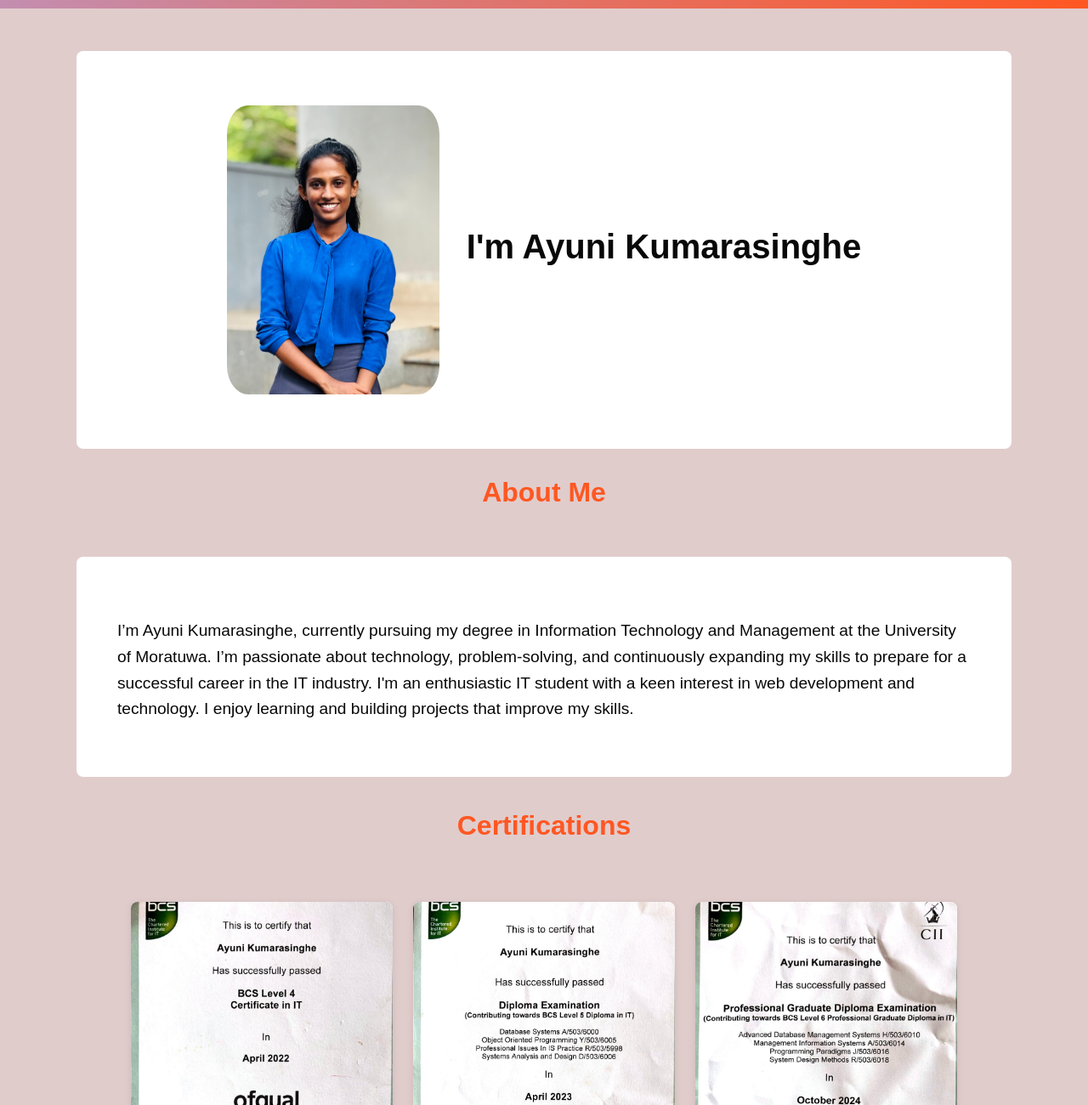
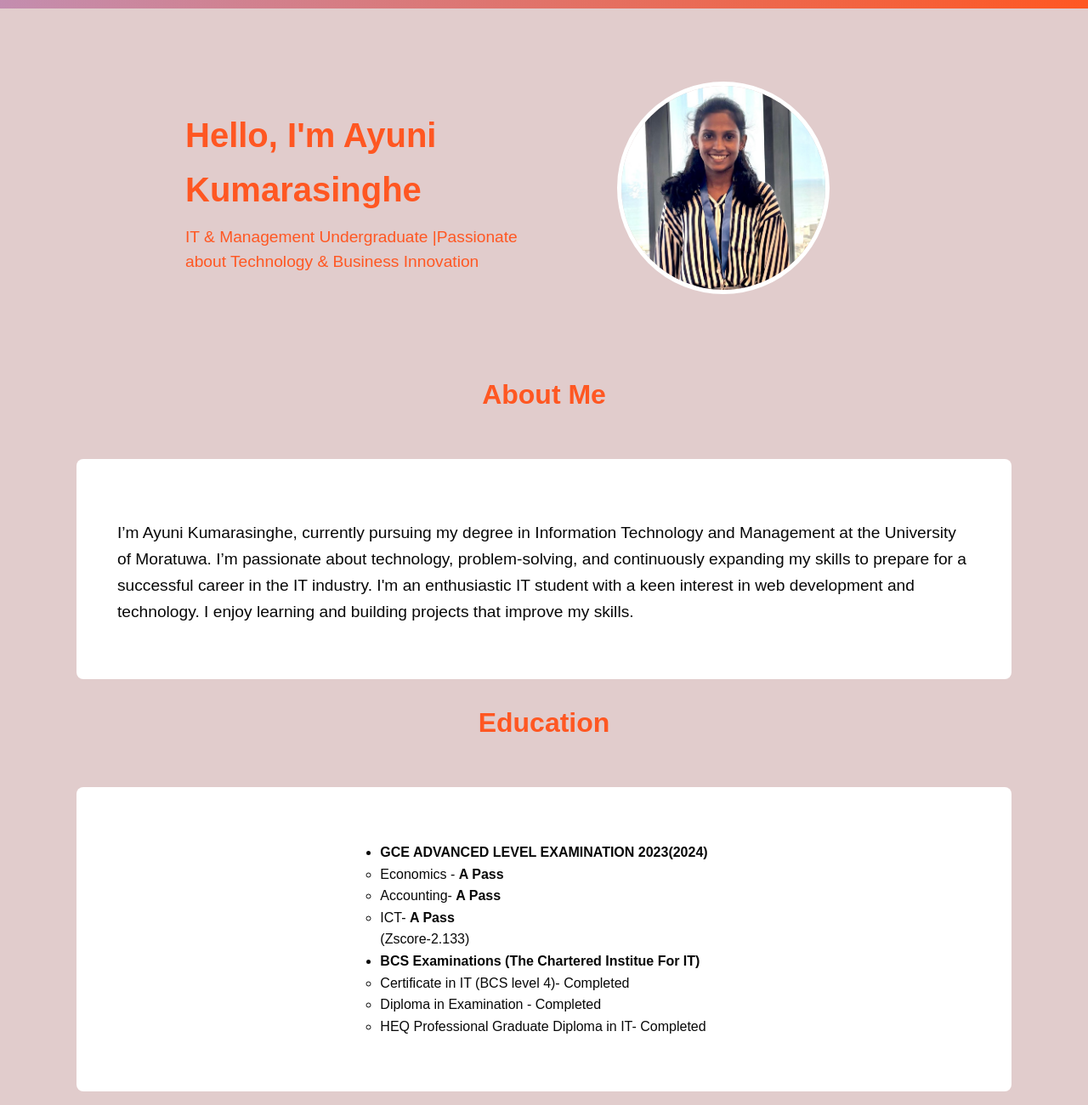
Before and after one commit to AyuniKumarasinghe/portfolio, a plain HTML site: page index.html in a window 1280 px wide. Shown: the part 60-1360 px from the top of the page at 85% size. Drawn offline with Linux system fonts and the light colour scheme.

Commit message:
Change layout

```diff
--- a/index.html
+++ b/index.html
@@ -19,14 +19,20 @@
     </ul>
   </nav>
 </header>
-
-<section class="banner">
-  <img src="MyImage.jpg" alt="Ayuni">
-  <div class="banner-text">
-    <h1>I'm Ayuni Kumarasinghe</h1>
-    <p> </p>
+<br>
+<section class="hero">
+  <div class="hero-content">
+    <div class="hero-text">
+      <h1>Hello, I'm Ayuni Kumarasinghe</h1>
+      <p>IT & Management Undergraduate |Passionate about Technology & Business Innovation</p>
+    </div>
+    <div class="hero-image">
+      <img src="myImage (2).jpg" alt="my">
+    </div>
   </div>
 </section>
+
+
 
 <br>
 
@@ -39,6 +45,28 @@
          I’m passionate about technology, problem-solving, and continuously expanding my skills to prepare for a successful career in the IT industry.
           I'm an enthusiastic IT student with a keen interest in web development and technology.
           I enjoy learning and building projects that improve my skills.</p>
+  </div>
+</section>
+
+
+<br>
+
+<h2 class="section-title">Education</h2>
+<section class="banner">
+  <div class="banner-text">
+    <ul>
+      <li><b>GCE ADVANCED LEVEL EXAMINATION 2023(2024)</b></li>
+<ul>
+<li>Economics -    <b>A Pass</b></li>
+<li>Accounting-   <b>A Pass</b></li>
+<li>ICT-           <b>A Pass</b></li></ul>
+(Zscore-2.133)
+<br>
+<li><b>BCS Examinations (The Chartered Institue For IT)</b></li>
+<ul><li>Certificate in IT (BCS level 4)-    Completed</li>
+<li>Diploma in Examination -                Completed</li>
+<li>HEQ Professional Graduate Diploma in IT- Completed</li>
+    </ul>
   </div>
 </section>
 
@@ -77,12 +105,28 @@
     <div class="card">MySQL </div>
   </div>
 </section>
-
+<section id="experience" class="py-5">
+  <div class="container">
+    <h2 class="section-title">Work Experience</h2>
+    <div class="row justify-content-center">
+      <div class="col-md-8">
+        <div class="card shadow-sm p-4">
+          <h4 class="card-title">Intern -Computer Operator</h4>
+          <h4 class="text-muted">Sri Lanka Telecom(PLC)| May 2024 - November 2024</h4>
+          <hr>
+          <p class="card-text mt-3">
+            Worked as a Computer Operator under the CRM department.
+             Gained hands-on experience in CRM systems, Excel sheet development, and customer inquiry handling, ensuring smooth operations and improved customer service efficiency.
+          </p>
+        </div>
+      </div>
+    </div>
+  </div>
+</section>
 <section>
   <h2 class="section-title">Projects</h2>
   <div class="projects">
     <div class="card">Portfolio Website</div>
-    <div class="card">Simple Calculator App</div>
   </div>
 </section>
 
--- a/style.css
+++ b/style.css
@@ -43,6 +43,48 @@ nav ul li a {
 nav ul li a:hover {
   color: #ff9800;
 }
+.hero {
+  background-color: Soft Peach (#f8c9a0);  /* dark navy background */
+  color: #ff5722;
+  padding: 60px 10%;
+}
+
+.hero-content {
+  display: flex;
+  align-items: center;
+  justify-content: space-between;
+  flex-wrap: wrap; /* makes it responsive */
+}
+
+.hero-text {
+  flex: 1;
+  min-width: 280px;
+}
+
+.hero-text h1 {
+  font-size: 2.5rem;
+  margin-bottom: 10px;
+}
+
+.hero-text p {
+  font-size: 1.2rem;
+  line-height: 1.5;
+}
+
+.hero-image {
+  flex: 1;
+  text-align: center;
+  min-width: 250px;
+}
+
+.hero-image img {
+  width: 250px;
+  height: 250px;
+  border-radius: 50%;
+  border: 5px solid white;
+  object-fit: cover;
+}
+
 
 /* ===== Banner Section ===== */
 .banner {
@@ -55,12 +97,17 @@ nav ul li a:hover {
   background:white;
   color: rgb(8, 8, 8);
   margin-top: 50px;
+  transition: transform 0.4s ease-in-out;
+}
+.banner:hover {
+  transform: scale(1.05);  /* zoom in */
 }
 
 .banner img {
   width: 250px;
   border-radius: 10%;
   margin: 1rem;
+
 }
 
 .banner-text {
```
Also changed, not shown: contact.html (+5 -2 lines), myImage (2).jpg (added).
